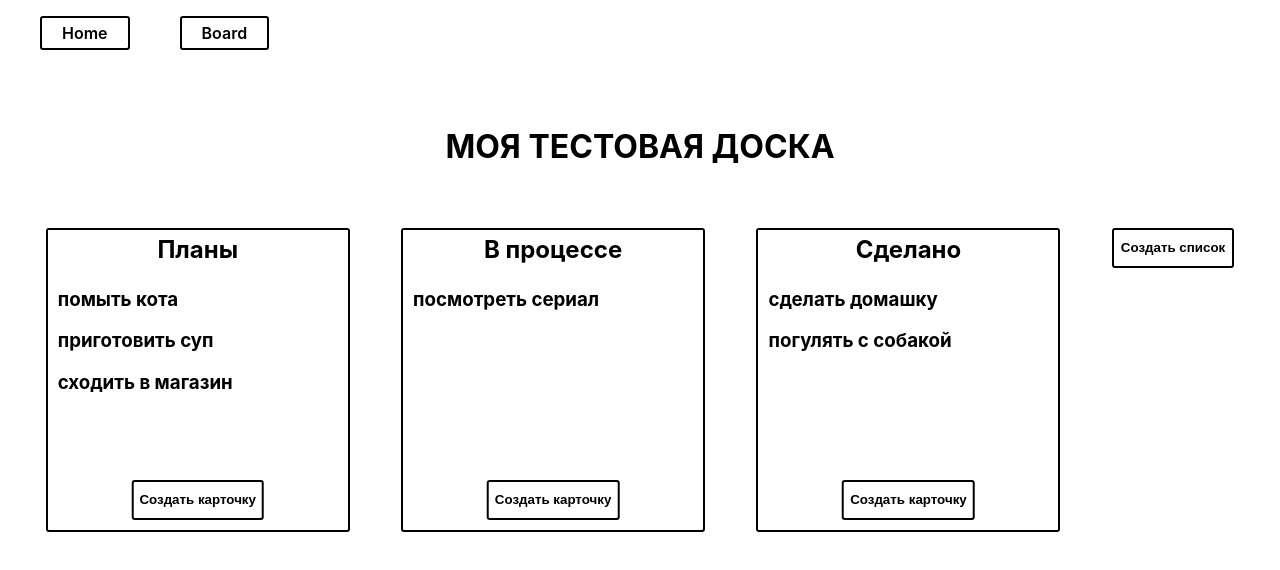
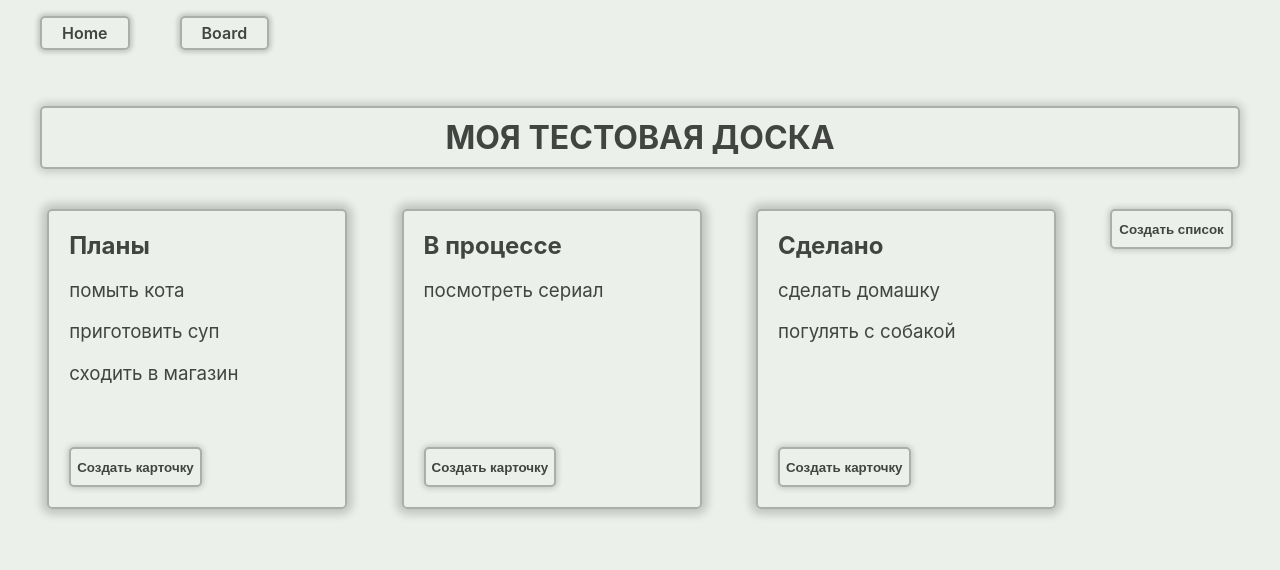
Before and after one commit to GaliaBonda/react-my-trello-frontend, a React (Create React App) app: page /board in a window 1280 px wide. Shown: the top 570 px of the page. Built offline with nearby package versions, Linux system fonts and the light colour scheme.

Commit message:
reworked styles

```diff
--- a/package.json
+++ b/package.json
@@ -2,12 +2,14 @@
   "name": "my-trello-frontend",
   "version": "0.1.0",
   "private": true,
+  "homepage": "https://galiabonda.github.io/react-my-trello-frontend",
   "dependencies": {
     "@testing-library/jest-dom": "^5.14.1",
     "@testing-library/react": "^11.2.7",
     "@testing-library/user-event": "^12.8.3",
     "@types/jest": "^26.0.24",
     "@types/react-dom": "^17.0.9",
+    "gh-pages": "^3.2.3",
     "node-sass": "^4.14.1",
     "react": "^17.0.2",
     "react-dom": "^17.0.2",
@@ -22,7 +24,9 @@
     "start": "react-scripts start",
     "build": "react-scripts build",
     "test": "react-scripts test",
-    "eject": "react-scripts eject"
+    "eject": "react-scripts eject",
+    "predeploy": "npm run build",
+    "deploy": "gh-pages -d build"
   },
   "eslintConfig": {
     "extends": [
--- a/src/App.css
+++ b/src/App.css
@@ -1,3 +1,26 @@
+:root {
+  --background: #ebf0ea;
+  --border: #abafaa;
+  --font: #414441;
+  --shadow: rgba(12, 12, 12, 0.2);
+}
+
+*,
+*::after,
+*::before {
+  box-sizing: border-box;
+  transition-duration: 300ms;
+}
+
+body {
+  background-color: var(--background);
+  color: var(--font);
+}
+
+button:hover {
+  cursor: pointer;
+}
+
 .App {
   text-align: center;
 }
@@ -44,13 +67,14 @@
 
 .nav li {
   list-style-type: none;
-  border: 2px solid black;
-  border-radius: 3px;
+  border: 2px solid var(--border);
+  border-radius: 5px;
   padding: 5px 20px;
+  box-shadow: 0px 0px 5px 2px var(--shadow);
 }
 
 .nav li:hover {
-  background-color: black;
+  background-color: var(--border);
 }
 
 .nav li:hover a {
@@ -59,6 +83,6 @@
 
 .nav a {
   text-decoration: none;
-  color: black;
+  color: var(--font);
   font-weight: 600;
 }
--- a/src/pages/Board/components/Board/board.scss
+++ b/src/pages/Board/components/Board/board.scss
@@ -5,8 +5,12 @@
 .board-title {
     text-align: center;
     text-transform: uppercase;
-    padding: 20px;
-    padding-bottom: 40px;
+    margin: 20px;
+    margin-bottom: 40px;
+    padding: 10px;
+    border: 2px solid var(--border);
+    border-radius: 5px;
+    box-shadow: 0px 0px 10px 2px var(--shadow);
 }
 
 .lists {
@@ -17,14 +21,15 @@
 .board-btn {
     padding: 7px;
     height: 40px;
-    color: black;
-    background-color: white;
-    border: 2px solid black;
-    border-radius: 3px;
+    color: var(--font);
+    background-color: var(--background);
+    border: 2px solid var(--border);
+    border-radius: 5px;
     font-weight: 600;
+    box-shadow: 0px 0px 6px 1px var(--shadow);
 }
 
 .board-btn:hover {
-    background-color: black;
+    background-color: var(--border);
     color: white;
 }
--- a/src/pages/Board/components/Card/card.scss
+++ b/src/pages/Board/components/Card/card.scss
@@ -1,3 +1,3 @@
 .card-title {
-    padding-left: 10px;
+    font-weight: normal;
 }
--- a/src/pages/Board/components/List/list.scss
+++ b/src/pages/Board/components/List/list.scss
@@ -1,39 +1,37 @@
 .list {
-    //padding: 5px;
+    padding: 20px;
     width: 300px;
     height: 300px;
-    border: 2px solid black;
-    border-radius: 3px;
+    border: 2px solid var(--border);
+    border-radius: 5px;
     overflow-y: auto;
     word-wrap: break-word;
     position: relative;
+    box-shadow: 0px 0px 10px 5px var(--shadow);
 }
 
 .list-title {
-    text-align: center;
     position: sticky;
     top: 0;
-    padding: 5px;
     margin: 0;
     z-index: 1;
-    background-color: white;
+    background-color: var(--background);
 }
 
 .list-btn {
     display: block;
     height: 40px;
-    color: black;
-    background-color: white;
-    border: 2px solid black;
-    border-radius: 3px;
+    color: var(--font);
+    background-color: var(--background);
+    border: 2px solid var(--border);
+    border-radius: 5px;
     font-weight: 600;
     position: absolute;
-    bottom: 10px;
-    left: 50%;
-    transform: translate(-50%);
+    bottom: 20px;
+    box-shadow: 0px 0px 6px 1px var(--shadow);
 }
 
 .list-btn:hover {
     color: white;
-    background-color: black;
+    background-color: var(--border);
 }
```
Also changed, not shown: 1 other file (tests, documents, lock files or other folders).
